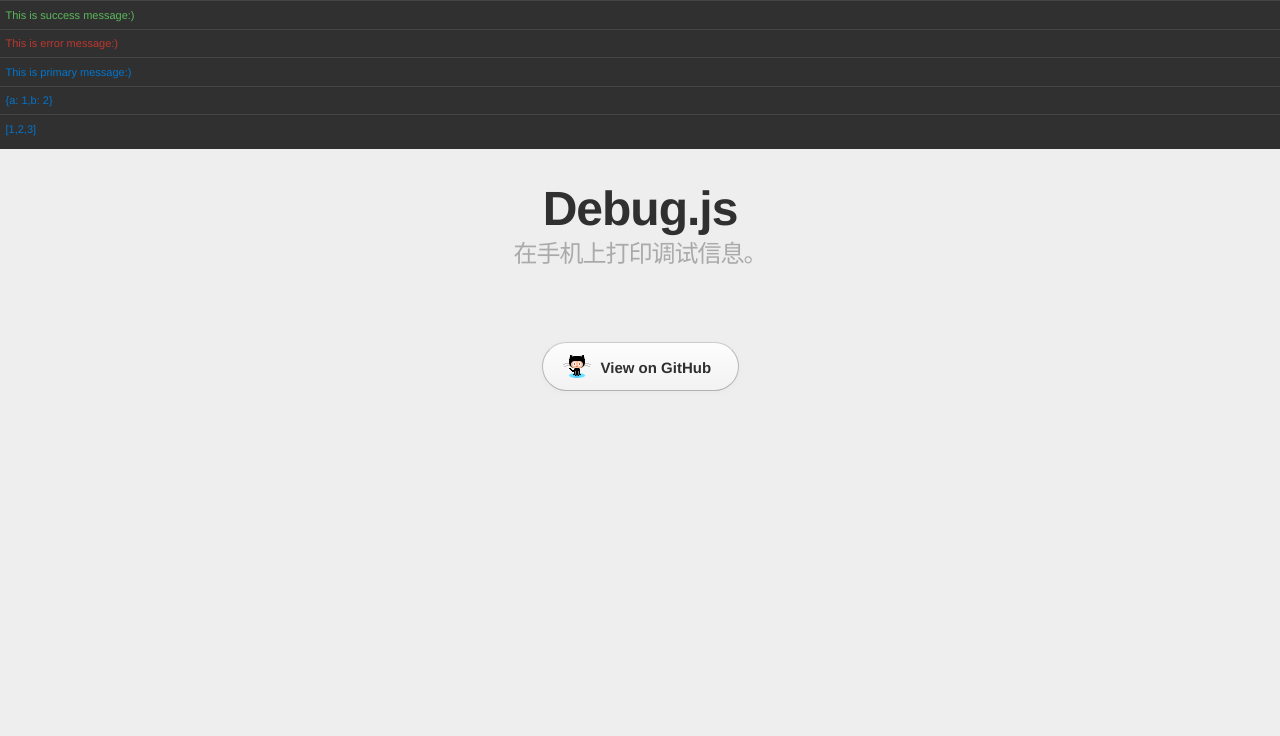
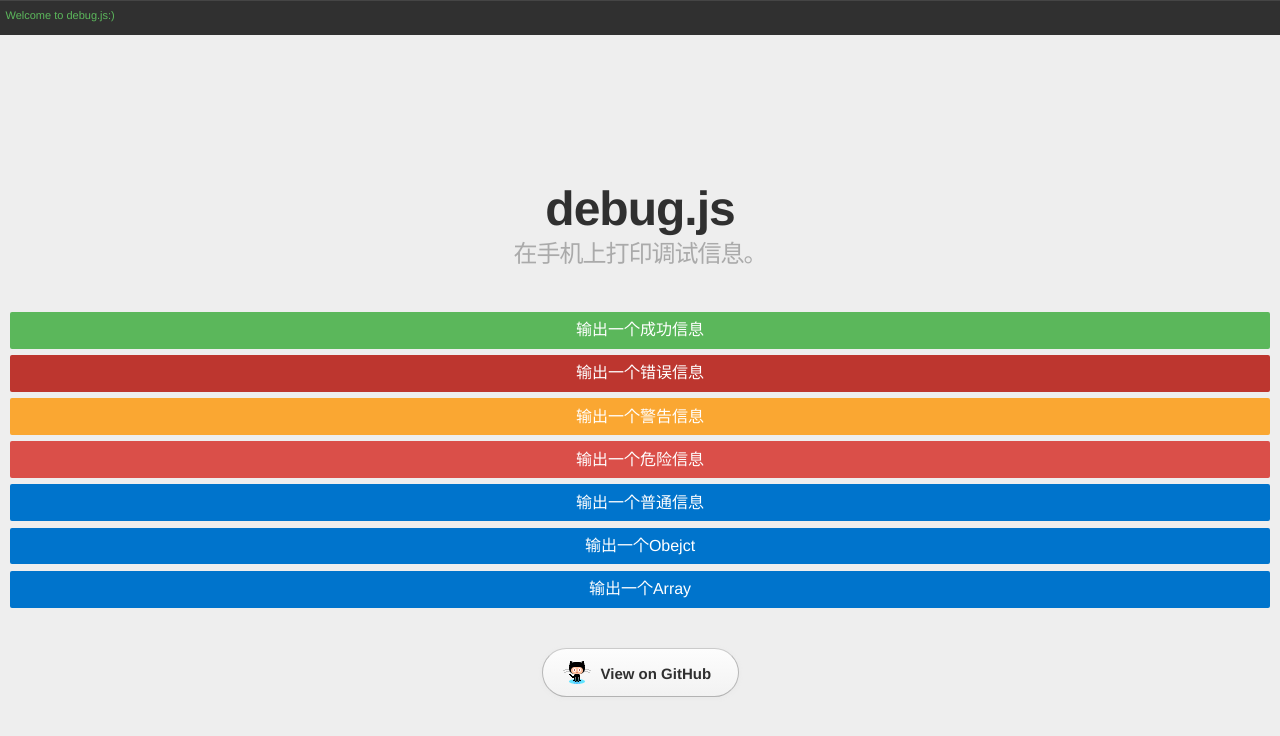
Before and after one commit to binnng/debug.js, a website: page demo/index.html in a window 1280 px wide. Drawn offline with Linux system fonts and the light colour scheme.

Commit message:
该一些细节。完善了demo

```diff
--- a/demo/index.html
+++ b/demo/index.html
@@ -23,22 +23,53 @@
 			float: none;
 			margin: 0 auto;
 		}
+
+		#buttons{
+			margin-top: 10px;
+		}
+		#buttons p{
+			text-align: center;
+			background-color: #0074cc;
+			margin: .4em 10px;
+			padding: .4em;
+			color: #fff;
+			border-radius: 2px;
+		}
+
+
+		#buttons .success{
+			background-color: #5bb75b;
+		}
+		#buttons .error{
+			background-color: #bd362f;
+		}
+		#buttons .warn{
+			background-color: #faa732;
+		}
+		#buttons .danger{
+			background-color: #da4f49;
+		}
   </style>
 </head>
 <body style="background: #eee">
 	<header>
-    <h1>Debug.js</h1>
+    <h1>debug.js</h1>
     <h2>在手机上打印调试信息。</h2>
   </header>
+  <section id="buttons">
+  	<p onclick="debug.success('success!')" class="success">输出一个成功信息</p>
+  	<p onclick="debug.error('error!')" class="error">输出一个错误信息</p>
+  	<p onclick="debug.warn('warning!')" class="warn">输出一个警告信息</p>
+  	<p onclick="debug.warn('danger!')" class="danger">输出一个危险信息</p>
+  	<p onclick="debug.log('primary!')" class="primary">输出一个普通信息</p>
+  	<p onclick="debug.log({a:1,b:2})">输出一个Obejct</p>
+  	<p onclick="debug.log([1,2,3])">输出一个Array</p>
+  </section>
   <section id="downloads">
-    <a href="https://github.com/binnng/debug.js" id="view-on-github" class="button"><span>View on GitHub</span></a>
+    <a href="../debug.js" id="view-on-github" class="button"><span>View on GitHub</span></a>
   </section>
 	<script type="text/javascript">
-		debug.success("This is success message:)");
-		debug.error("This is error message:)");
-		debug.log("This is primary message:)");
-		debug.log({a: 1, b: 2});
-		debug.log([1,2,3]);
+		debug.success("Welcome to debug.js:)");
 	</script>
 </body>
 </html>
```
Also changed, not shown: debug.coffee (+22 -10 lines), debug.js (+9 -7 lines), demo.html (+1 -4 lines).
